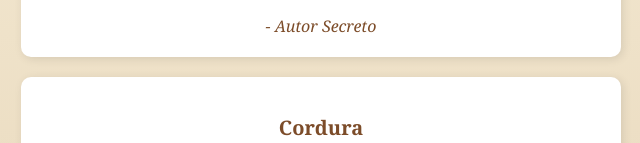
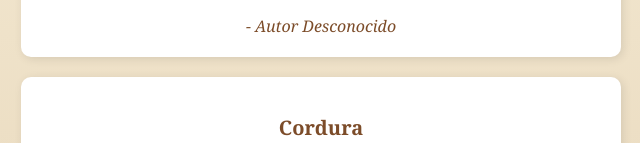
Before and after one commit to rodotutorial1/poetry-blog, a plain HTML site: page index.html in a window 1280 px wide. Shown: the part 657-800 px from the top of the page, 319-959 px from the left. Drawn offline with Linux system fonts and the light colour scheme.

Commit message:
changing author name again

```diff
--- a/index.html
+++ b/index.html
@@ -29,7 +29,7 @@
                 El sol besa el horizonte dorado, <br>
                 un nuevo día nace en su fulgor.
             </p>
-            <div class="author">- Autor Secreto</div>
+            <div class="author">- Autor Desconocido</div>
         </div>
         <div class="poem">
             <h2>Cordura</h2>
```
